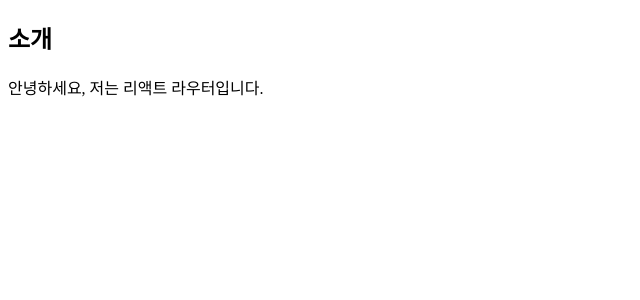
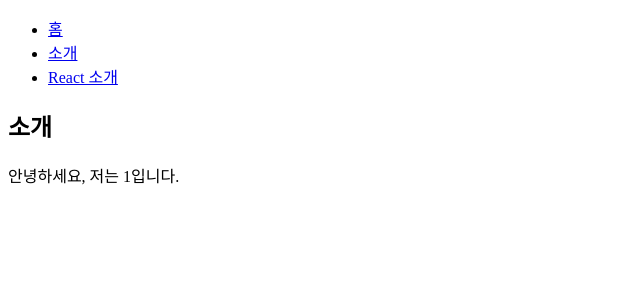
Before and after one commit to chlee1001/React_Exercise, a React (Create React App) app: page /about/1 in a window 1280 px wide. Shown: the top 300 px of the page, without its empty margins (0-640 px from the left). Built offline with nearby package versions, Linux system fonts and the light colour scheme.

Commit message:
Update_Link 컴포넌트

```diff
--- a/package.json
+++ b/package.json
@@ -6,6 +6,7 @@
   "homepage": "https://codesandbox.io/s/new",
   "main": "src/index.js",
   "dependencies": {
+    "query-string": "6.2.0",
     "react": "16.5.2",
     "react-dom": "16.5.2",
     "react-router-dom": "4.3.1",
--- a/src/App.js
+++ b/src/App.js
@@ -1,12 +1,14 @@
 import React from 'react';
 import { Route } from 'react-router-dom';
 import { Home, About } from './pages';
+import Menu from './components/Menu';
 
 const App = () => {
   return (
     <div>
+      <Menu />
       <Route exact path="/" component={Home} />
-      <Route path="/about" component={About} />
+      <Route path="/about/:name?" component={About} />
     </div>
   );
 };
--- /dev/null
+++ b/src/components/Menu.js
@@ -0,0 +1,22 @@
+import React from 'react';
+import { Link } from 'react-router-dom';
+
+const Menu = () => {
+  return (
+    <div>
+      <ul>
+        <li>
+          <Link to="/">홈</Link>
+        </li>
+        <li>
+          <Link to="/about">소개</Link>
+        </li>
+        <li>
+          <Link to="/about/react">React 소개</Link>
+        </li>
+      </ul>
+    </div>
+  );
+};
+
+export default Menu;
--- a/src/pages/About.js
+++ b/src/pages/About.js
@@ -1,10 +1,15 @@
 import React from 'react';
+import queryString from 'query-string';
 
-const About = () => {
+const About = ({ location, match }) => {
+  const query = queryString.parse(location.search);
+  // console.log(query);
+  const { color } = query;
+
   return (
     <div>
-      <h2>소개</h2>
-      <p>안녕하세요, 저는 리액트 라우터입니다.</p>
+      <h2 style={{ color }}>소개</h2>
+      <p>안녕하세요, 저는 {match.params.name}입니다.</p>
     </div>
   );
 };
```
